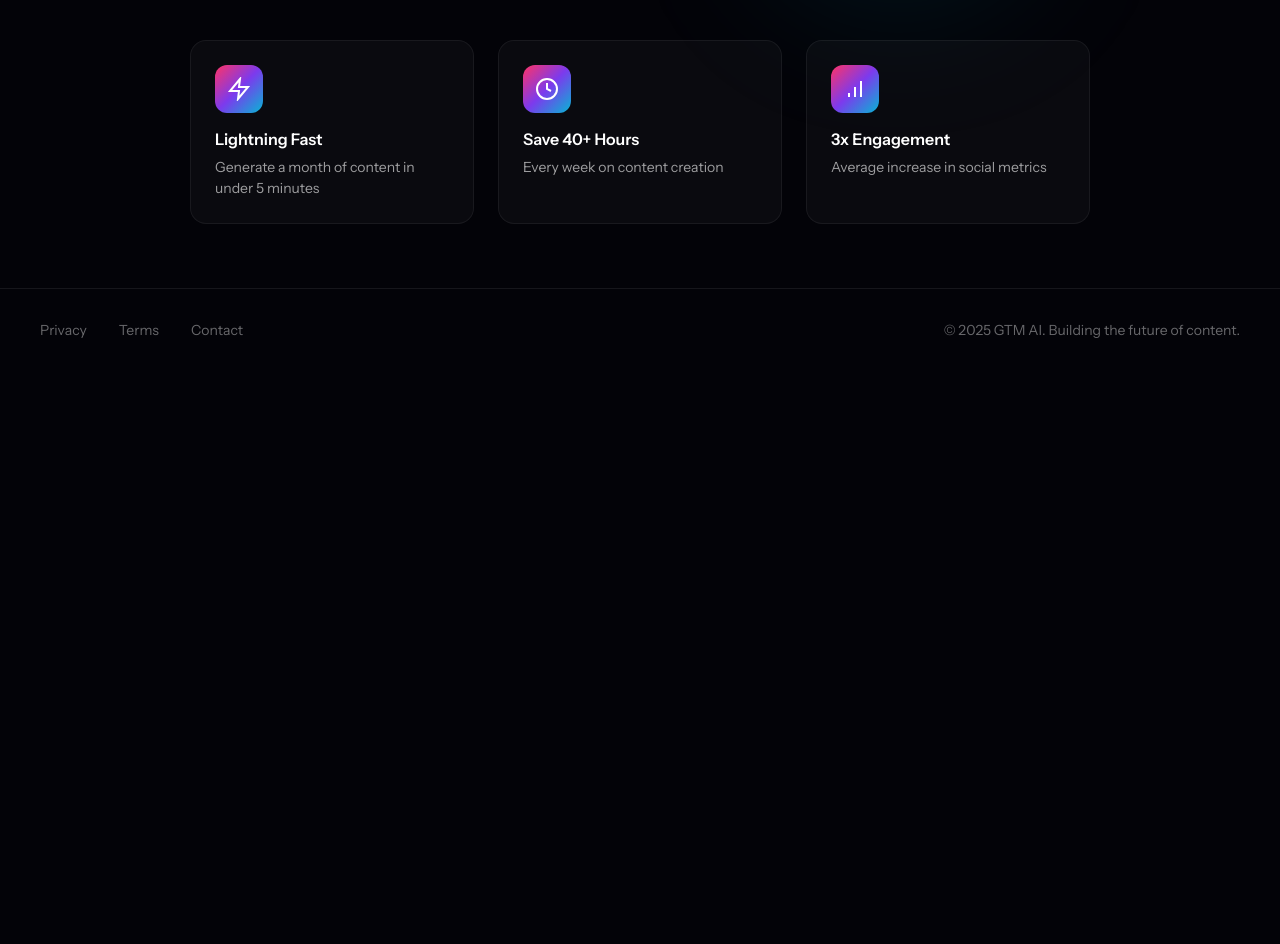
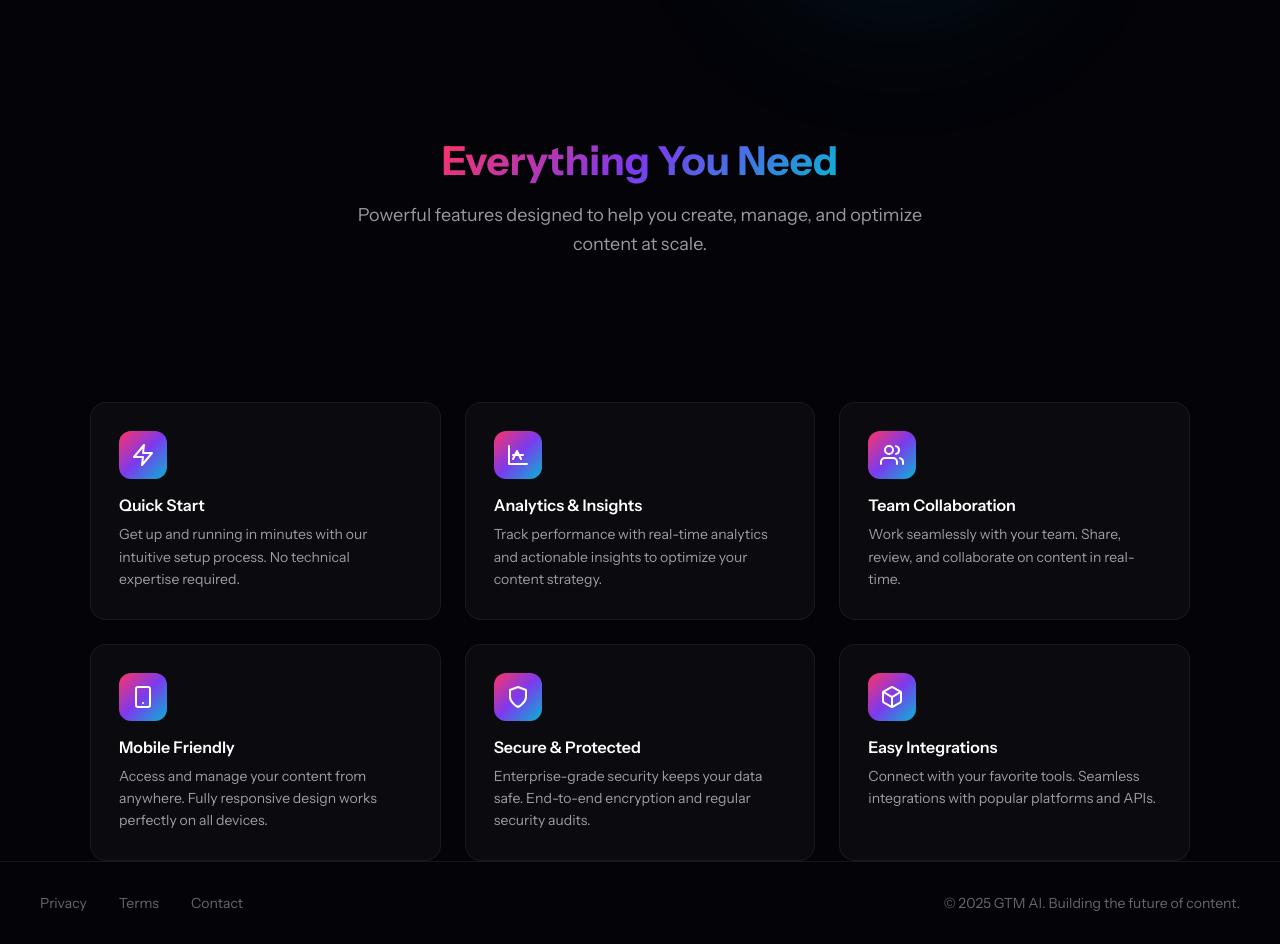
Before and after one commit to danteocualesjr/landing-page, a React (Vite) app: page / in a window 1280 px wide. Shown: the part 860-1804 px from the top of the page. Before the commit the page ends 1231 px from the top, so only its background shows below. Built offline with nearby package versions, Linux system fonts and the light colour scheme.

Commit message:
added features section

```diff
--- a/src/App.css
+++ b/src/App.css
@@ -533,18 +533,50 @@ body {
   grid-template-columns: repeat(3, 1fr);
   gap: 1.5rem;
   width: 100%;
-  max-width: 900px;
-  margin-top: 4rem;
+  max-width: 1100px;
+  margin-top: 6rem;
   animation: fadeInUp 0.8s ease-out 0.6s both;
 }
 
+.features-section {
+  width: 100%;
+  display: flex;
+  flex-direction: column;
+  align-items: center;
+  padding: 0 2rem;
+  margin-top: 6rem;
+}
+
+.features-title {
+  font-size: clamp(1.75rem, 4vw, 2.5rem);
+  font-weight: 700;
+  text-align: center;
+  margin-bottom: 1rem;
+  background: var(--gradient-main);
+  -webkit-background-clip: text;
+  -webkit-text-fill-color: transparent;
+  background-clip: text;
+}
+
+.features-subtitle {
+  font-size: clamp(1rem, 2vw, 1.125rem);
+  color: var(--text-secondary);
+  text-align: center;
+  max-width: 600px;
+  margin-bottom: 3rem;
+  line-height: 1.6;
+}
+
 .feature-card {
-  padding: 1.5rem;
+  padding: 1.75rem;
   background: var(--glass-bg);
   border: 1px solid var(--glass-border);
   border-radius: 16px;
   text-align: left;
   transition: all 0.3s ease;
+  display: flex;
+  flex-direction: column;
+  height: 100%;
 }
 
 .feature-card:hover {
@@ -577,7 +609,9 @@ body {
 .feature-card p {
   font-size: 0.875rem;
   color: var(--text-secondary);
-  line-height: 1.5;
+  line-height: 1.6;
+  margin: 0;
+  flex: 1;
 }
 
 /* Footer */
@@ -710,10 +744,20 @@ body {
     align-items: center;
   }
 
+  .features-section {
+    margin-top: 4rem;
+    padding: 0 1.25rem;
+  }
+
   .features {
-    grid-template-columns: 1fr;
-    gap: 1rem;
-    margin-top: 3rem;
+    grid-template-columns: repeat(2, 1fr);
+    gap: 1.25rem;
+    margin-top: 2rem;
+    max-width: 100%;
+  }
+
+  .features-subtitle {
+    margin-bottom: 2rem;
   }
 
   .footer-content {
@@ -757,4 +801,23 @@ body {
     height: 28px;
     font-size: 0.625rem;
   }
+
+  .features {
+    grid-template-columns: 1fr;
+    gap: 1rem;
+  }
+
+  .features-section {
+    margin-top: 3rem;
+    padding: 0 1rem;
+  }
+
+  .features-title {
+    margin-bottom: 0.75rem;
+  }
+
+  .features-subtitle {
+    margin-bottom: 1.5rem;
+    font-size: 0.9375rem;
+  }
 }
--- a/src/components/LandingPage.jsx
+++ b/src/components/LandingPage.jsx
@@ -221,39 +221,73 @@ function LandingPage() {
             </div>
           </div>
         </div>
+      </main>
 
-        {/* Feature Cards */}
+      {/* Features Section */}
+      <section className="features-section">
+        <h2 className="features-title">Everything You Need</h2>
+        <p className="features-subtitle">
+          Powerful features designed to help you create, manage, and optimize content at scale.
+        </p>
         <div className="features">
           <div className="feature-card">
             <div className="feature-icon">
-              <svg width="24" height="24" viewBox="0 0 24 24" fill="none" stroke="currentColor" strokeWidth="2">
+              <svg width="24" height="24" viewBox="0 0 24 24" fill="none" stroke="currentColor" strokeWidth="2" strokeLinecap="round" strokeLinejoin="round">
                 <path d="M13 2L3 14h9l-1 8 10-12h-9l1-8z"/>
               </svg>
             </div>
-            <h4>Lightning Fast</h4>
-            <p>Generate a month of content in under 5 minutes</p>
+            <h4>Quick Start</h4>
+            <p>Get up and running in minutes with our intuitive setup process. No technical expertise required.</p>
           </div>
           <div className="feature-card">
             <div className="feature-icon">
-              <svg width="24" height="24" viewBox="0 0 24 24" fill="none" stroke="currentColor" strokeWidth="2">
-                <circle cx="12" cy="12" r="10"/>
-                <path d="M12 6v6l4 2"/>
+              <svg width="24" height="24" viewBox="0 0 24 24" fill="none" stroke="currentColor" strokeWidth="2" strokeLinecap="round" strokeLinejoin="round">
+                <path d="M3 3v18h18M7 16l4-8 4 8M7 12h10"/>
               </svg>
             </div>
-            <h4>Save 40+ Hours</h4>
-            <p>Every week on content creation</p>
+            <h4>Analytics & Insights</h4>
+            <p>Track performance with real-time analytics and actionable insights to optimize your content strategy.</p>
           </div>
           <div className="feature-card">
             <div className="feature-icon">
-              <svg width="24" height="24" viewBox="0 0 24 24" fill="none" stroke="currentColor" strokeWidth="2">
-                <path d="M12 20V10M18 20V4M6 20v-4"/>
+              <svg width="24" height="24" viewBox="0 0 24 24" fill="none" stroke="currentColor" strokeWidth="2" strokeLinecap="round" strokeLinejoin="round">
+                <path d="M17 21v-2a4 4 0 0 0-4-4H5a4 4 0 0 0-4 4v2M23 21v-2a4 4 0 0 0-3-3.87M16 3.13a4 4 0 0 1 0 7.75M13 7a4 4 0 1 1-8 0 4 4 0 0 1 8 0z"/>
               </svg>
             </div>
-            <h4>3x Engagement</h4>
-            <p>Average increase in social metrics</p>
+            <h4>Team Collaboration</h4>
+            <p>Work seamlessly with your team. Share, review, and collaborate on content in real-time.</p>
+          </div>
+          <div className="feature-card">
+            <div className="feature-icon">
+              <svg width="24" height="24" viewBox="0 0 24 24" fill="none" stroke="currentColor" strokeWidth="2" strokeLinecap="round" strokeLinejoin="round">
+                <rect x="5" y="2" width="14" height="20" rx="2" ry="2"/>
+                <path d="M12 18h.01"/>
+              </svg>
+            </div>
+            <h4>Mobile Friendly</h4>
+            <p>Access and manage your content from anywhere. Fully responsive design works perfectly on all devices.</p>
+          </div>
+          <div className="feature-card">
+            <div className="feature-icon">
+              <svg width="24" height="24" viewBox="0 0 24 24" fill="none" stroke="currentColor" strokeWidth="2" strokeLinecap="round" strokeLinejoin="round">
+                <path d="M12 22s8-4 8-10V5l-8-3-8 3v7c0 6 8 10 8 10z"/>
+              </svg>
+            </div>
+            <h4>Secure & Protected</h4>
+            <p>Enterprise-grade security keeps your data safe. End-to-end encryption and regular security audits.</p>
+          </div>
+          <div className="feature-card">
+            <div className="feature-icon">
+              <svg width="24" height="24" viewBox="0 0 24 24" fill="none" stroke="currentColor" strokeWidth="2" strokeLinecap="round" strokeLinejoin="round">
+                <path d="M21 16V8a2 2 0 0 0-1-1.73l-7-4a2 2 0 0 0-2 0l-7 4A2 2 0 0 0 3 8v8a2 2 0 0 0 1 1.73l7 4a2 2 0 0 0 2 0l7-4A2 2 0 0 0 21 16z"/>
+                <path d="M3.27 6.96L12 12.01l8.73-5.05M12 22.08V12"/>
+              </svg>
+            </div>
+            <h4>Easy Integrations</h4>
+            <p>Connect with your favorite tools. Seamless integrations with popular platforms and APIs.</p>
           </div>
         </div>
-      </main>
+      </section>
 
       {/* Footer */}
       <footer className="footer">
```
